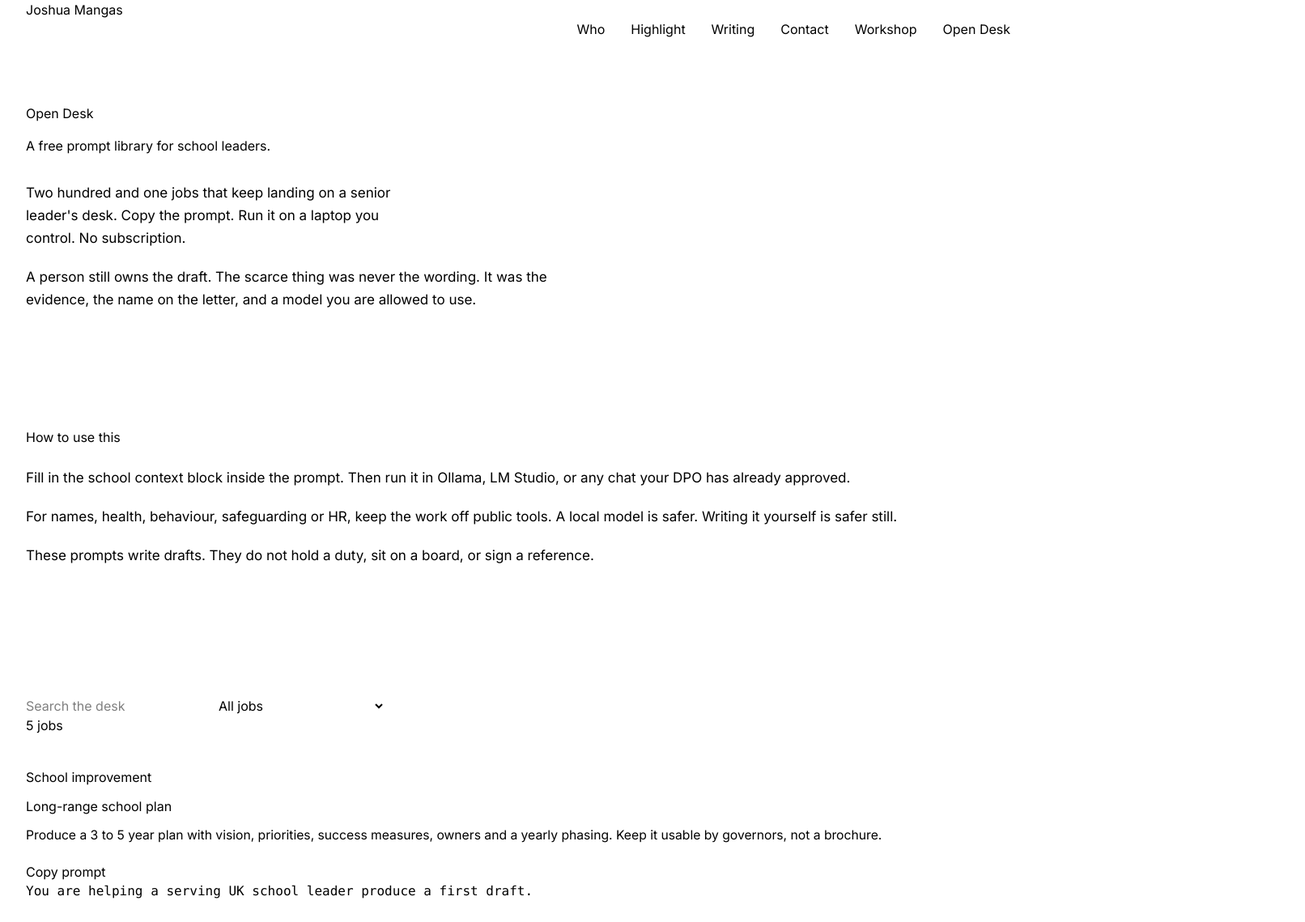
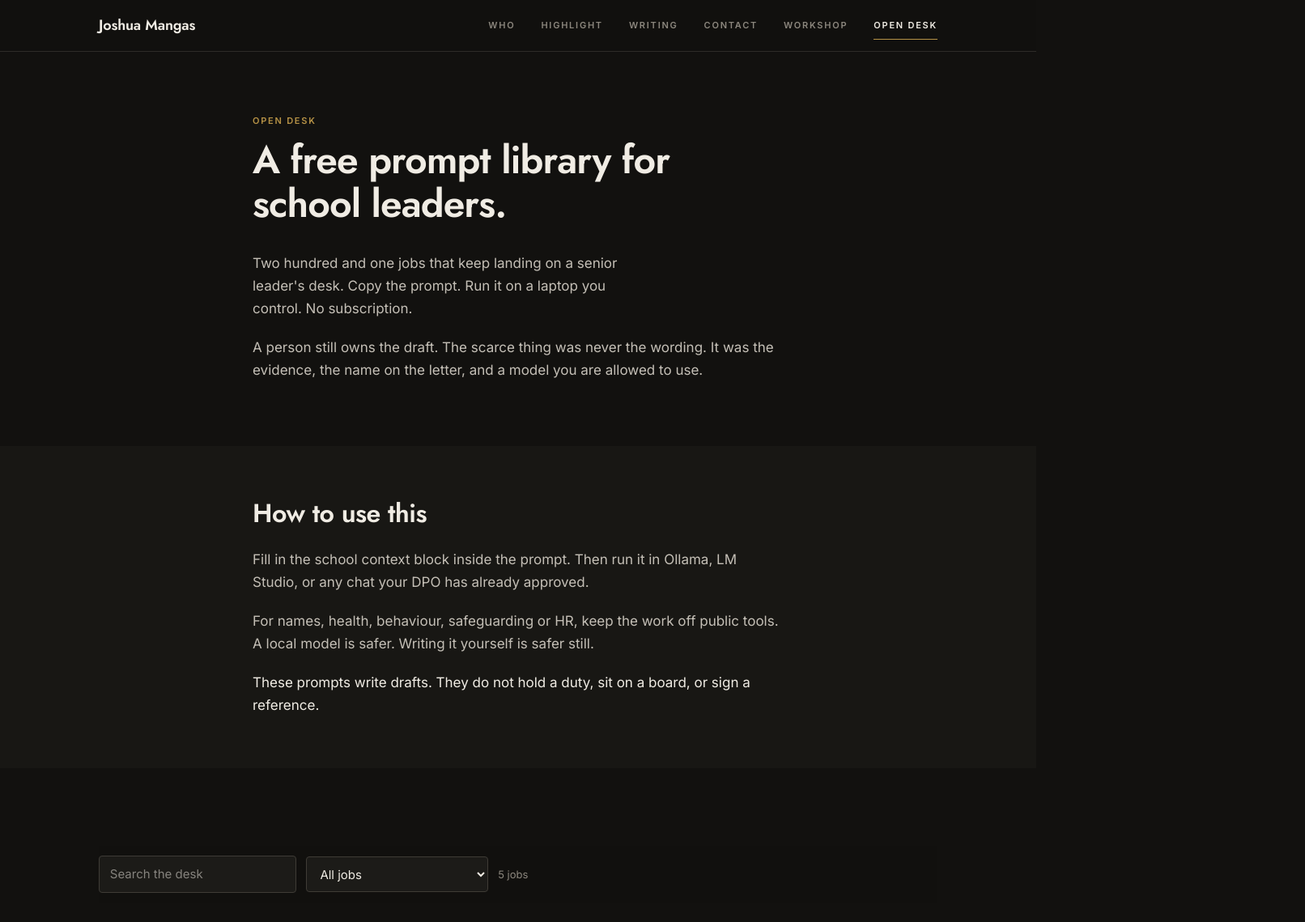
Before and after one commit to Vicariouso/joshuamangas-com, a Next.js app: page /open-desk in a window 1280 px wide. Shown: the top 1139 px of the page at 81% size, 1612 px wide, since content can reach past the window. Built offline with nearby package versions, Linux system fonts and the light colour scheme.

Commit message:
Restore full site CSS and add Open Desk styles

```diff
--- a/app/globals.css
+++ b/app/globals.css
@@ -18,3 +18,113 @@
   --background: var(--bg);
   --foreground: var(--text);
 }
+
+@theme inline {
+  --color-background: var(--background);
+  --color-foreground: var(--foreground);
+  --color-bg: var(--bg);
+  --color-bg-band: var(--bg-band);
+  --color-surface: var(--surface);
+  --color-header: var(--header);
+  --color-text: var(--text);
+  --color-text-2: var(--text-2);
+  --color-muted: var(--muted);
+  --color-inverse: var(--inverse);
+  --color-border: var(--border);
+  --color-border-strong: var(--border-strong);
+  --color-accent: var(--accent);
+  --color-accent-hover: var(--accent-hover);
+  --color-teal: var(--teal);
+  --color-navy: var(--navy);
+  --font-sans: var(--font-inter, "Inter"), -apple-system, BlinkMacSystemFont, "Segoe UI", Roboto, "Helvetica Neue", Arial, sans-serif;
+  --font-display: var(--font-jost, "Jost"), -apple-system, BlinkMacSystemFont, "Segoe UI", Roboto, "Helvetica Neue", Arial, sans-serif;
+}
+
+* { box-sizing: border-box; }
+html { height: 100%; scroll-behavior: smooth; }
+body {
+  min-height: 100svh;
+  background: var(--bg);
+  color: var(--text);
+  font-family: var(--font-inter, "Inter"), sans-serif;
+  font-size: 1.0625rem;
+  line-height: 1.65;
+  -webkit-font-smoothing: antialiased;
+}
+::selection { background: var(--accent); color: var(--inverse); }
+a { color: inherit; }
+:focus-visible { outline: 2px solid var(--accent); outline-offset: 3px; }
+.font-display { font-family: var(--font-jost, "Jost"), sans-serif; }
+.type-wordmark,
+.type-h1,
+.type-h2-highlight,
+.type-h2,
+.type-h3,
+.type-outcome { font-synthesis: none; }
+.type-wordmark { font-family: var(--font-jost, "Jost"), sans-serif; font-size: 1.125rem; font-weight: 600; line-height: 1.2; letter-spacing: -0.01em; }
+.type-h1 { font-family: var(--font-jost, "Jost"), sans-serif; font-size: 2.5rem; font-weight: 600; line-height: 1.12; letter-spacing: -0.02em; }
+@media (min-width: 640px) { .type-h1 { font-size: 3rem; } }
+.type-h2-highlight { font-family: var(--font-jost, "Jost"), sans-serif; font-size: 2.25rem; font-weight: 600; line-height: 1.15; letter-spacing: -0.02em; }
+@media (min-width: 640px) { .type-h2-highlight { font-size: 2.75rem; } }
+.type-h2 { font-family: var(--font-jost, "Jost"), sans-serif; font-size: 1.75rem; font-weight: 600; line-height: 1.2; letter-spacing: -0.015em; }
+@media (min-width: 640px) { .type-h2 { font-size: 2rem; } }
+.type-h3 { font-family: var(--font-jost, "Jost"), sans-serif; font-size: 1.125rem; font-weight: 600; line-height: 1.3; letter-spacing: -0.01em; }
+@media (min-width: 640px) { .type-h3 { font-size: 1.25rem; } }
+.type-outcome { font-family: var(--font-inter, "Inter"), sans-serif; font-size: 1.0625rem; font-weight: 500; font-style: italic; line-height: 1.5; color: var(--text); max-width: 28em; }
+@media (min-width: 640px) { .type-outcome { font-size: 1.1875rem; } }
+.meta { font-size: 0.6875rem; font-weight: 600; letter-spacing: 0.16em; text-transform: uppercase; line-height: 1; }
+.chip { display: inline-block; font-size: 0.8125rem; font-weight: 500; line-height: 1.2; color: var(--muted); padding: 6px 10px; border: 1px solid var(--border-strong); border-radius: 4px; }
+.shell-prose { width: min(100% - 3rem, 45rem); margin-inline: auto; }
+.shell-experience { width: min(100% - 3rem, 68.75rem); margin-inline: auto; }
+@media (min-width: 640px) {
+  .shell-prose { width: min(100% - 4rem, 45rem); }
+  .shell-experience { width: min(100% - 4rem, 68.75rem); }
+}
+.site-header { position: sticky; top: 0; z-index: 50; height: 4rem; background: var(--header); border-bottom: 1px solid var(--border); backdrop-filter: blur(8px); transform: translateZ(0); }
+.site-header__inner { height: 100%; display: flex; align-items: center; justify-content: space-between; gap: 2rem; }
+.site-header nav a { font-size: 0.6875rem; font-weight: 600; letter-spacing: 0.16em; text-transform: uppercase; color: var(--muted); text-decoration: none; padding: 0.5rem 0; }
+.site-header nav a:hover { color: var(--text); }
+.site-header nav a[aria-current="true"] { color: var(--text); box-shadow: inset 0 -1px 0 var(--accent); }
+.btn-fill { display: inline-flex; align-items: center; justify-content: center; min-height: 44px; padding: 12px 20px; font-size: 0.875rem; font-weight: 600; background: var(--accent); color: var(--inverse); border-radius: 4px; text-decoration: none; }
+.btn-fill:hover { background: var(--accent-hover); }
+.btn-ghost { display: inline-flex; align-items: center; justify-content: center; min-height: 44px; padding: 12px 20px; font-size: 0.875rem; font-weight: 600; background: transparent; color: var(--text); border: 1px solid var(--border-strong); border-radius: 4px; text-decoration: none; }
+.btn-ghost:hover { border-color: var(--accent); }
+.link-quiet { color: var(--text-2); text-decoration: underline; text-decoration-color: var(--border); text-underline-offset: 4px; }
+.link-quiet:hover { color: var(--accent); text-decoration-color: var(--accent); }
+.highlight-band { background: var(--bg-band); }
+.highlight-grid { display: grid; gap: 2.5rem; border-left: 2px solid var(--accent); padding-left: 1.5rem; }
+@media (min-width: 1024px) { .highlight-grid { grid-template-columns: minmax(0, 1.4fr) minmax(16rem, 0.8fr); gap: 4rem; padding-left: 2rem; } }
+.noun-rail { font-size: 0.875rem; color: var(--muted); }
+.artefact-list { list-style: none; margin: 0; padding: 0; display: flex; flex-direction: column; gap: 12px; }
+.artefact-list li { font-size: 0.6875rem; font-weight: 600; letter-spacing: 0.16em; text-transform: uppercase; color: var(--muted); }
+.also-item { padding: 2rem 0; border-top: 1px solid var(--border); }
+.also-item:hover { border-top-color: var(--border-strong); }
+.also-item:hover .also-title { color: var(--accent); }
+.writing-row { display: block; padding: 20px 0; border-bottom: 1px solid var(--border); text-decoration: none; }
+.writing-row:hover { border-bottom-color: var(--border-strong); }
+.writing-row:hover .writing-title { color: var(--accent); }
+.writing-source { margin-top: 8px; font-size: 0.6875rem; font-weight: 600; letter-spacing: 0.12em; text-transform: uppercase; color: var(--muted); }
+.sr-only { position: absolute; width: 1px; height: 1px; padding: 0; margin: -1px; overflow: hidden; clip: rect(0, 0, 0, 0); white-space: nowrap; border-width: 0; }
+.workshop-cap-grid { list-style: none; margin: 0; padding: 0; display: grid; grid-template-columns: 1fr; }
+@media (min-width: 768px) { .workshop-cap-grid { grid-template-columns: repeat(2, minmax(0, 1fr)); column-gap: 2rem; } }
+@media (min-width: 1024px) { .workshop-cap-grid { grid-template-columns: repeat(3, minmax(0, 1fr)); } }
+.workshop-cap-item { padding: 1.5rem 0; border-top: 1px solid var(--border); }
+.workshop-ai-teaser { padding-top: 1.5rem; border-top: 1px solid var(--border); }
+.workshop-inventory-item { padding: 2rem 0; border-top: 1px solid var(--border); }
+.workshop-inventory-item:first-of-type { border-top: 0; padding-top: 0; }
+.workshop-ai-table-wrap { overflow-x: auto; border: 1px solid var(--border); }
+.workshop-ai-table { width: 100%; border-collapse: collapse; font-size: 0.9375rem; }
+.workshop-ai-table th, .workshop-ai-table td { text-align: left; vertical-align: top; padding: 0.875rem 1rem; border-bottom: 1px solid var(--border); }
+.workshop-ai-table thead th { font-size: 0.6875rem; font-weight: 600; letter-spacing: 0.12em; text-transform: uppercase; color: var(--muted); background: var(--bg-band); }
+.workshop-ai-table tbody th { font-family: var(--font-jost, "Jost"), sans-serif; font-weight: 600; color: var(--text); }
+.workshop-ai-table tbody td { color: var(--text-2); }
+.workshop-stack-list { list-style: none; margin: 0; padding: 0; }
+.workshop-stack-item { display: grid; gap: 0.35rem; padding: 1.25rem 0; border-top: 1px solid var(--border); }
+@media (min-width: 640px) { .workshop-stack-item { grid-template-columns: minmax(10rem, 14rem) minmax(0, 1fr); gap: 1.5rem; } }
+.workshop-stack-label { font-family: var(--font-jost, "Jost"), sans-serif; font-size: 0.9375rem; font-weight: 600; color: var(--text); }
+.workshop-stack-items { font-size: 0.98rem; color: var(--text-2); }
+.desk-filters { display: flex; flex-wrap: wrap; gap: 0.75rem; align-items: center; position: sticky; top: 4rem; z-index: 20; padding: 0.75rem 0; background: color-mix(in srgb, var(--bg) 92%, transparent); }
+.desk-input { min-height: 44px; padding: 0.6rem 0.8rem; background: var(--surface); color: var(--text); border: 1px solid var(--border-strong); border-radius: 4px; font-size: 0.9375rem; }
+.desk-count { margin: 0; font-size: 0.8125rem; color: var(--muted); }
+.desk-card { padding: 2rem 0; border-top: 1px solid var(--border); }
+.desk-prompt { margin-top: 1rem; padding: 1rem; overflow-x: auto; white-space: pre-wrap; background: var(--bg-band); border: 1px solid var(--border); color: var(--text-2); font-size: 0.8125rem; line-height: 1.5; }
```
